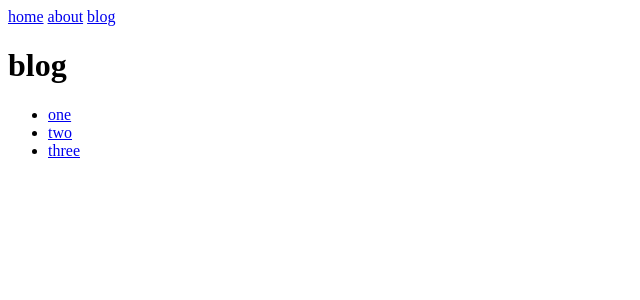
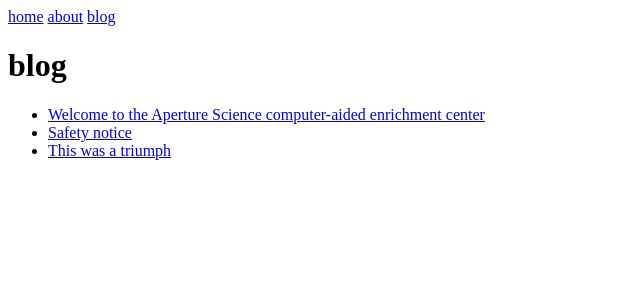
Before and after one commit to ethernetz/learning-sveltekit-firebase, a SvelteKit app in the folder app/: page /blog in a window 1280 px wide. Shown: the top 300 px of the page, without its empty margins (0-640 px from the left). Built offline with nearby package versions, Linux system fonts and the light colour scheme.

Commit message:
added basic server components

```diff
--- /dev/null
+++ b/app/src/routes/blog/+page.server.ts
@@ -0,0 +1,31 @@
+const posts = [
+    {
+        slug: 'welcome',
+        title: 'Welcome to the Aperture Science computer-aided enrichment center',
+        content:
+            '<p>We hope your brief detention in the relaxation vault has been a pleasant one.</p><p>Your specimen has been processed and we are now ready to begin the test proper.</p>'
+    },
+
+    {
+        slug: 'safety',
+        title: 'Safety notice',
+        content:
+            '<p>While safety is one of many Enrichment Center Goals, the Aperture Science High Energy Pellet, seen to the left of the chamber, can and has caused permanent disabilities, such as vaporization. Please be careful.</p>'
+    },
+
+    {
+        slug: 'cake',
+        title: 'This was a triumph',
+        content: "<p>I'm making a note here: HUGE SUCCESS.</p>"
+    }
+];
+
+/** @type {import('./$types').PageServerLoad} */
+export async function load() {
+    return {
+        summaries: posts.map((post) => ({
+            slug: post.slug,
+            title: post.title
+        }))
+    };
+}
--- a/app/src/routes/blog/+page.svelte
+++ b/app/src/routes/blog/+page.svelte
@@ -1,7 +1,12 @@
+<script>
+	/** @type {import('./$types').PageData} */
+	export let data;
+</script>
+
 <h1>blog</h1>
 
 <ul>
-	<li><a href="/blog/one">one</a></li>
-	<li><a href="/blog/two">two</a></li>
-	<li><a href="/blog/three">three</a></li>
+	{#each data.summaries as { slug, title }}
+		<li><a href="/blog/{slug}">{title}</a></li>
+	{/each}
 </ul>
```
Also changed, not shown: app/src/routes/blog/[blogid]/+page.server.ts (added, +34 -0 lines), app/src/routes/blog/[blogid]/+page.svelte (+7 -1 lines).
